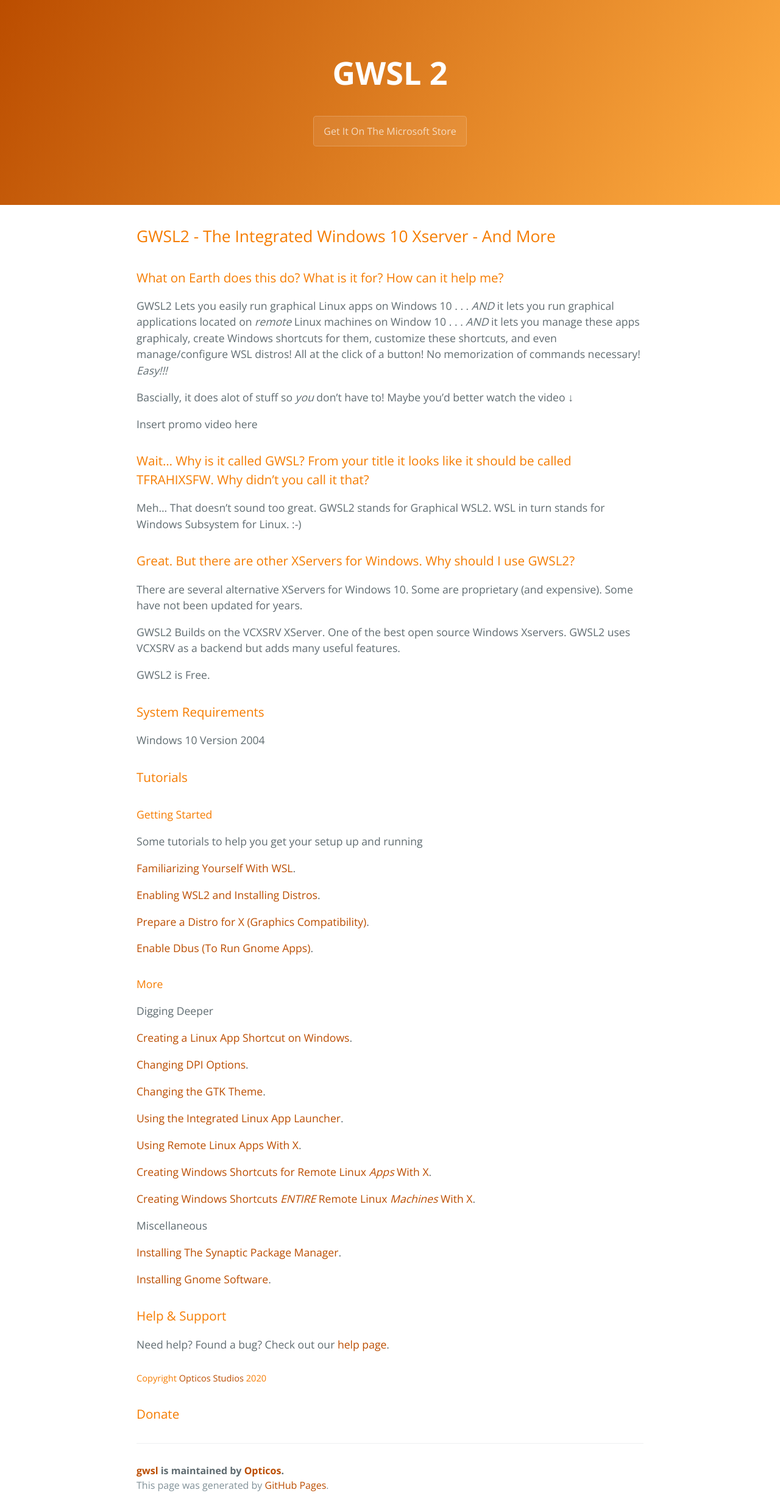
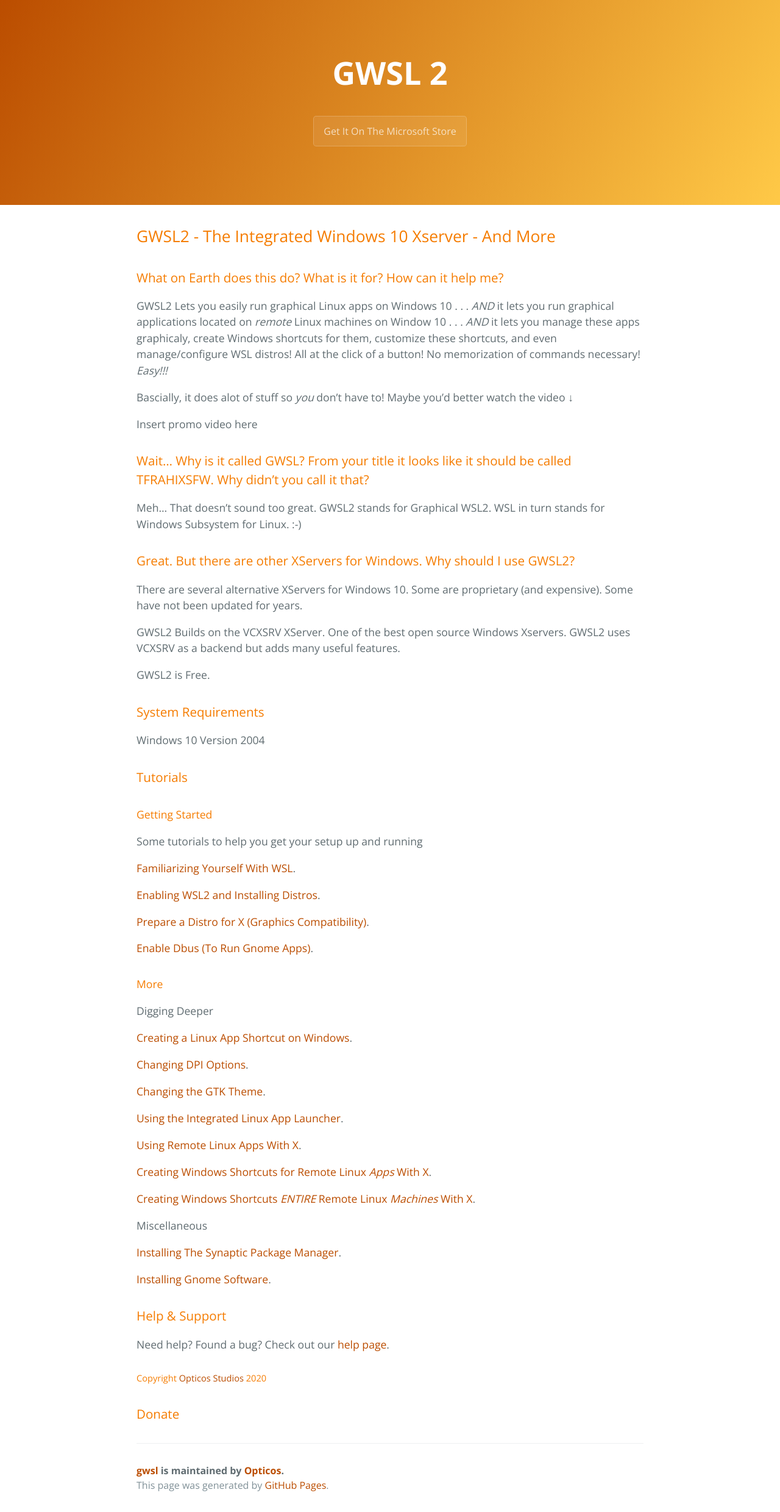
Before and after one commit to Opticos/gwsl, a Jekyll site: the page built from index.md, in a window 1280 px wide. Shown: the whole page at 61% size. Built offline with Jekyll 4.4.1, drawn with Linux system fonts in a browser that asks for light colours; comment, search, counter and statistics services are not loaded; the repository's description, which GitHub fills in, is left out.

Commit message:
Update variables.scss

```diff
--- a/_sass/variables.scss
+++ b/_sass/variables.scss
@@ -4,7 +4,7 @@ $medium-breakpoint: 42em !default;
 
 // Headers
 $header-heading-color: #fff !default;
-$header-bg-color: #ffad42 !default;
+$header-bg-color: #ffc947 !default;
 $header-bg-color-secondary: #bb4d00 !default;
 
 // Text
```
